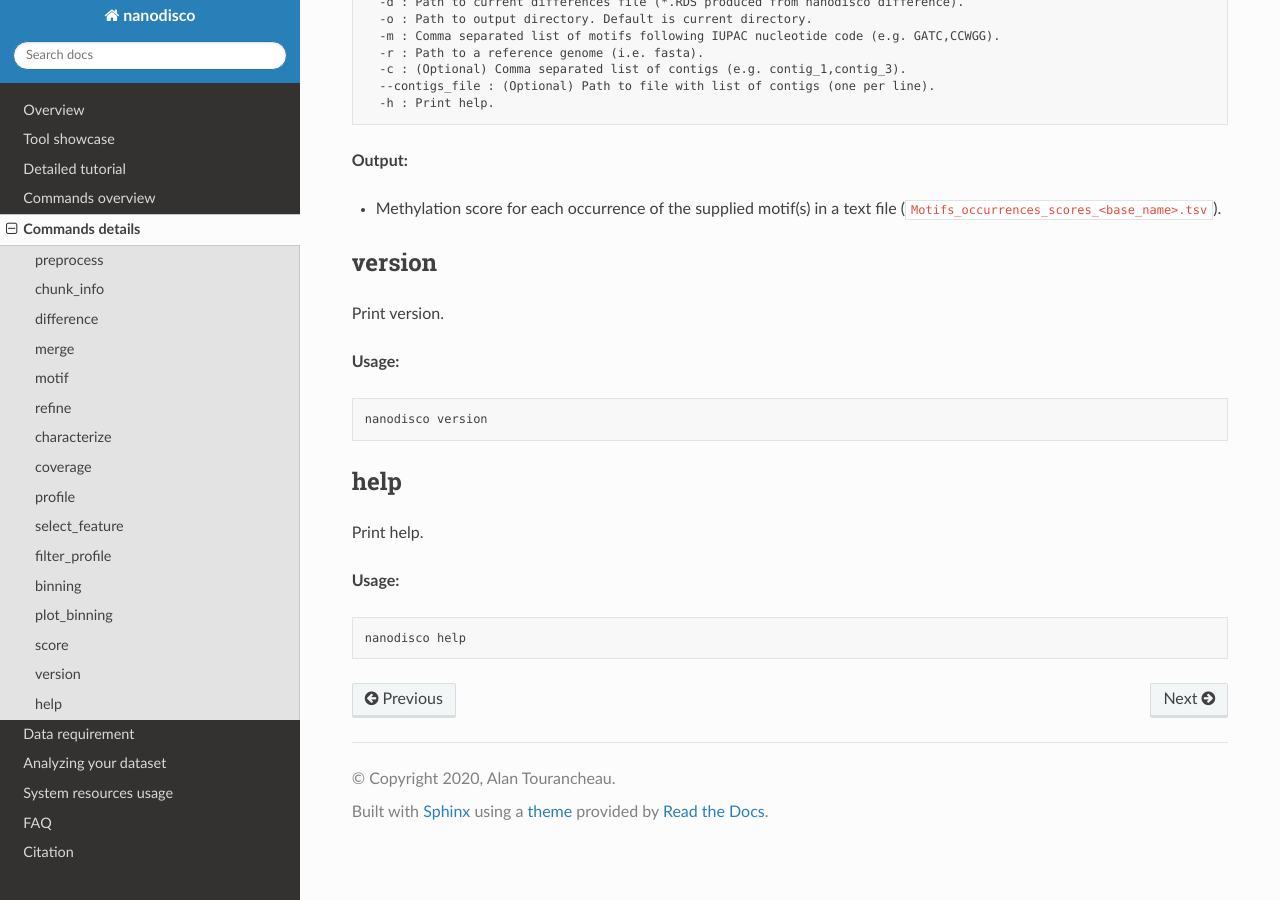
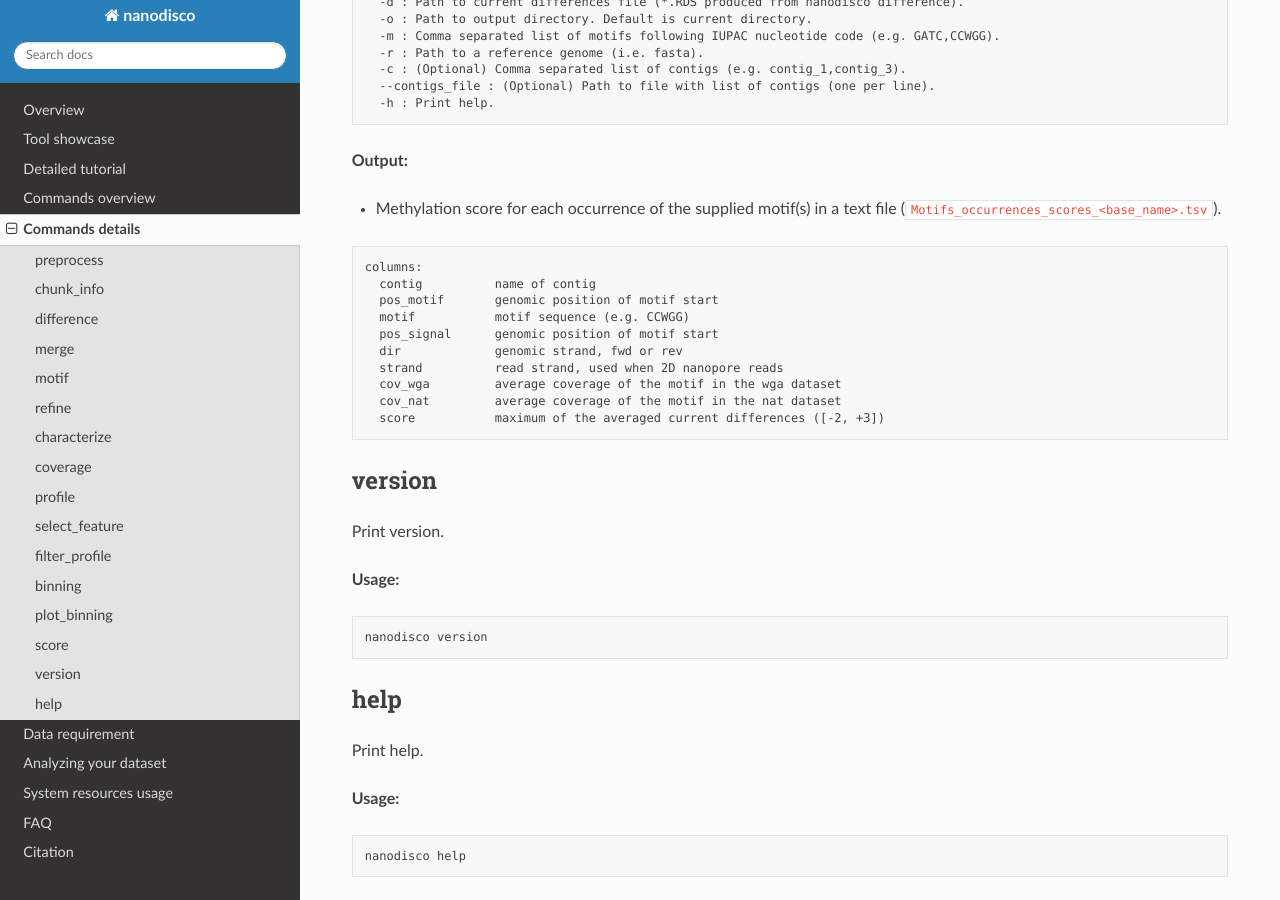
Before and after one commit to fanglab/nanodisco, a Sphinx documentation site: the page built from docs/commands_details.rst, in a window 1280 px wide and 900 px high, scrolled down 9108 px. Built offline with Sphinx 7.4.7 and the Read the Docs theme 2.0.0, drawn with Linux system fonts in a browser that asks for light colours.

Commit message:
Update commands_details.rst

```diff
--- a/docs/commands_details.rst
+++ b/docs/commands_details.rst
@@ -499,6 +499,19 @@ Attribute methylation scores to each motif occurrence.
 
 * Methylation score for each occurrence of the supplied motif(s) in a text file (``Motifs_occurrences_scores_<base_name>.tsv``).
 
+.. code-block:: none
+
+   columns:
+     contig          name of contig
+     pos_motif       genomic position of motif start
+     motif           motif sequence (e.g. CCWGG)
+     pos_signal      genomic position of motif start
+     dir             genomic strand, fwd or rev
+     strand          read strand, used when 2D nanopore reads
+     cov_wga         average coverage of the motif in the wga dataset
+     cov_nat         average coverage of the motif in the nat dataset
+     score           maximum of the averaged current differences ([-2, +3])
+
 .. _version:
 
 version
```
